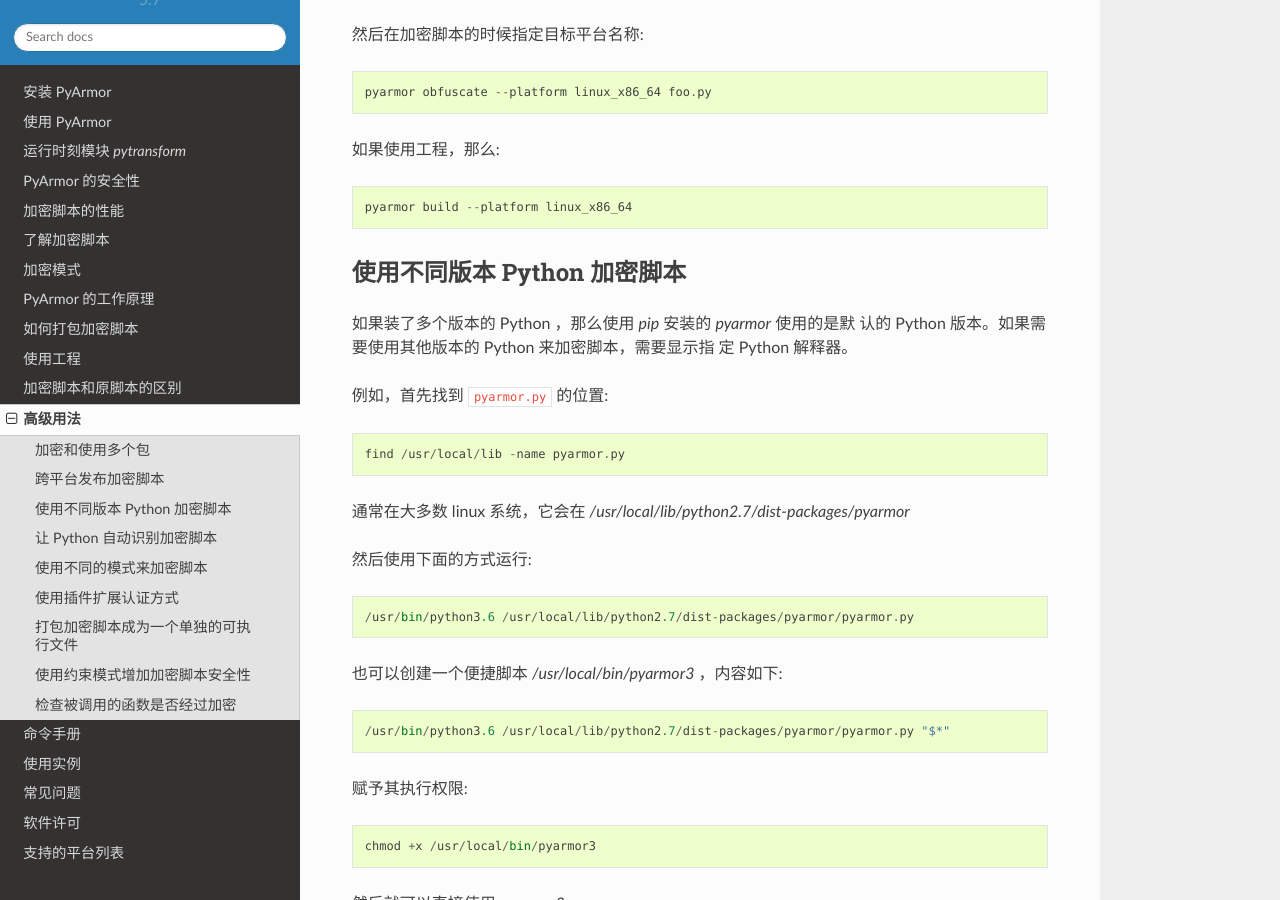
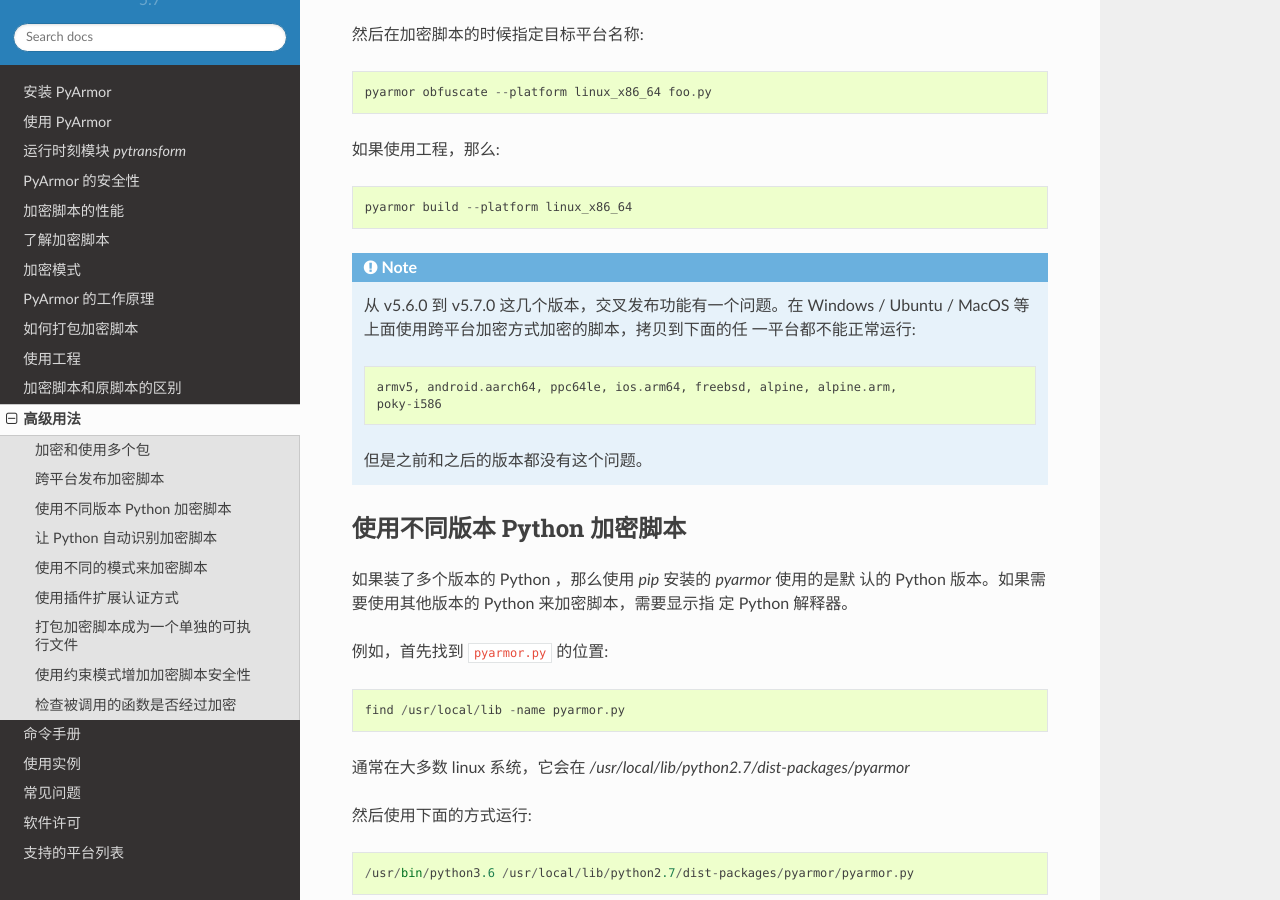
Before and after one commit to dashingsoft/pyarmor-docs-zh, a Sphinx documentation site: the page built from docs/advanced.rst, in a window 1280 px wide and 900 px high, scrolled down 1300 px. Built offline with Sphinx 7.4.7 and the Read the Docs theme 2.0.0, drawn with Linux system fonts in a browser that asks for light colours.

Commit message:
Add note for cross platform

```diff
--- a/docs/advanced.rst
+++ b/docs/advanced.rst
@@ -61,6 +61,18 @@
 如果使用工程，那么::
 
     pyarmor build --platform linux_x86_64
+
+.. note::
+
+   从 v5.6.0 到 v5.7.0 这几个版本，交叉发布功能有一个问题。在 Windows
+   / Ubuntu / MacOS 等上面使用跨平台加密方式加密的脚本，拷贝到下面的任
+   一平台都不能正常运行::
+
+       armv5, android.aarch64, ppc64le, ios.arm64, freebsd, alpine, alpine.arm,
+       poky-i586
+
+   但是之前和之后的版本都没有这个问题。
+
 
 使用不同版本 Python 加密脚本
 ----------------------------
```
